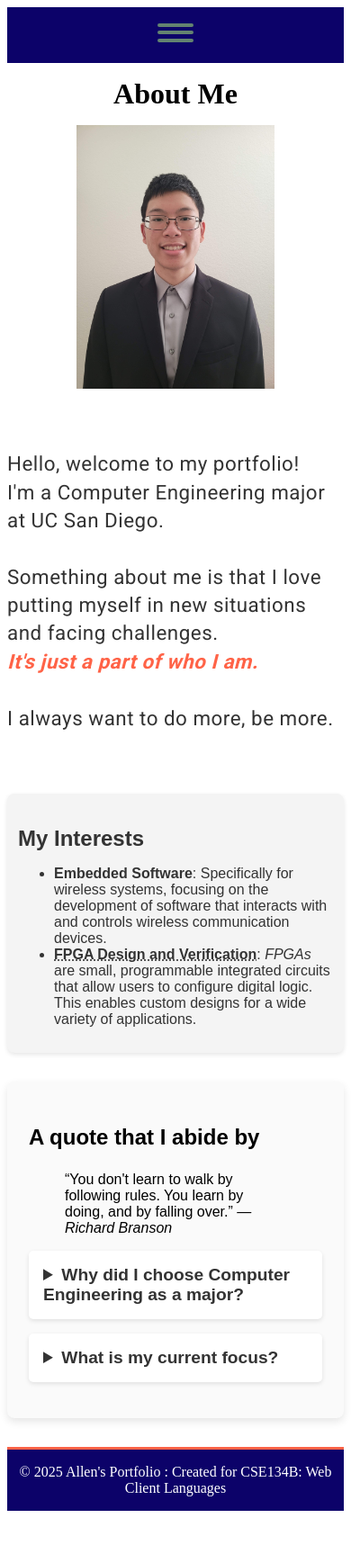
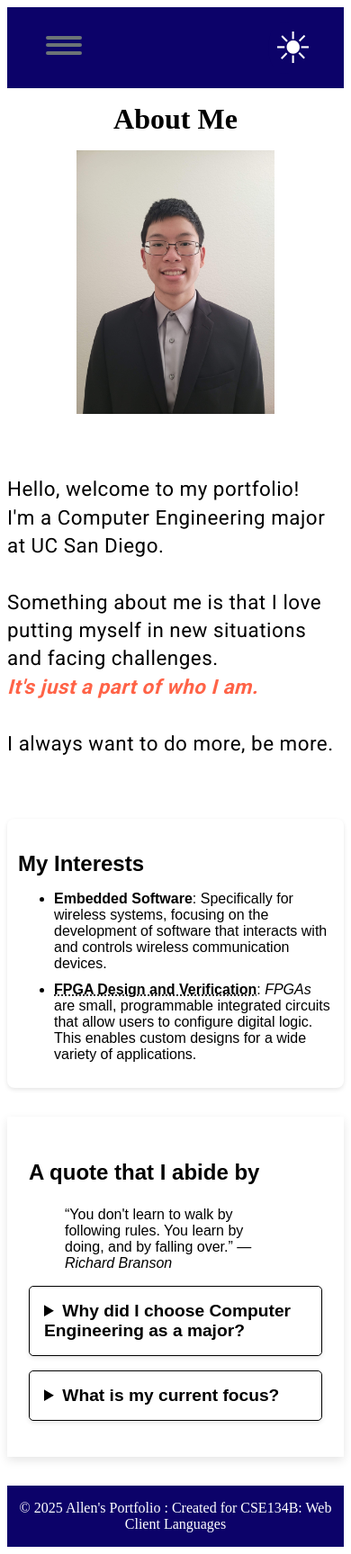
Before and after one commit to AllKeng/cse134-hw4, a plain HTML site: page index.html in a window 390 px wide. Shown: the whole page at 90% size. Before the commit the page ends 1687 px from the top, so only its background shows below. Drawn offline with Linux system fonts and the light colour scheme.

Commit message:
Added Dark & Light Theme Switcher

```diff
--- a/css/styles.css
+++ b/css/styles.css
@@ -3,14 +3,82 @@
 :root {
     --primary-color: #0c0269;
     --text-emphasis: #ff6347;
-    --button-color: color(display-p3 0.1 0.9 0.1); /* A cool, vibrant green */
+    --button-color: color(display-p3 0.1 0.76 0.1); /* A cool, vibrant green */
     --mix-color: color(display-p3 0.9 0.3 0.9);
+    --background-color: #fff;
+    --text-color: #000;
+    --link-color: #204ddf;
 }
+
+header, nav {
+    margin: 0;
+    border: none; /* Remove any default borders */
+}
+/* Dark theme */
+[data-theme="dark"] {
+    --background-color: #333333;
+    --background-colorLighter: #727272;
+    --text-color: #E0E0E0;
+    --link-color: #FFCC00;
+    --button-color: color(display-p3 0.1 0.46 0.1);
+}
+[data-theme="dark"] #sun-icon {
+    display: none;
+}
+
+[data-theme="dark"] #moon-icon {
+    display: inline;
+}
+a {
+    color: var(--link-color);
+    text-decoration: none;
+}
+body {
+    background-color: var(--background-color);
+    color: var(--text-color);
+}
+
+#sun-icon {
+    display: inline;
+    width: 24px;
+    height: auto;
+}
+
+#moon-icon {
+    display: none;
+}
+
+/* Increase the size of the icons */
+#sun-icon, #moon-icon {
+    font-size: 3rem; /* Adjust size as needed */
+    background-color: var(--primary-color); /* Background for the icons */
+    color: white;
+    margin: 0;
+    border: none;
+    outline: none;
+}
+
+#theme-toggle {
+    margin: 0;
+    border: none;
+    outline: none;
+    background-color: var(--primary-color);
+    display: flex;
+    align-items: center;
+    justify-content: center;
+    border-radius: 50%;
+    cursor: pointer;
+    outline: none;
+    margin-left: auto; /* Push the button to the far right */
+}
+
+
 
 /* Base Styles (Desktop & Laptop) */
 header > nav {
     display: flex;
-    justify-content: center;
+    /*justify-content: center;*/
+    justify-content: space-between; /* Distribute space between nav items */
     align-items: center;
     padding: 1rem 3rem;
     background: var(--primary-color, darkblue);
@@ -20,9 +88,12 @@ header > nav {
 
 .nav-links {
     display: flex;
-    list-style: none;
+    /*list-style: none;*/
     margin: 0;
     padding: 0;
+    justify-content: center; /* Center the links within the nav */
+    flex-grow: 1; /* Allow the nav-links to take up available space */
+    list-style: none;
 }
 
 .nav-links li {
@@ -138,7 +209,7 @@ nav ul li a {
     font-size: 1.4rem; /* Larger text */
     line-height: 1.4; /* More space between lines */
     letter-spacing: 0.5px; /* Slight spacing for better readability */
-    color: #333; /* Darker color for contrast */
+    color: var(--text-color);
     font-family: 'Roboto', 'Open Sans', Arial, sans-serif;
     text-align: left; /* Center the text */
     margin: 20px 0; /* Add spacing around the text */
@@ -152,13 +223,13 @@ nav ul li a {
 
 
 .sidebar {
-    background-color: #f4f4f4; /* Light background color */
+    background-color: var(--background-color); /* Light background color */
     padding: 1.5rem; /* Adequate padding for readability */
     margin: 1rem 1rem; /* Margin to separate from other content */
     border-radius: 8px; /* Rounded corners for a softer look */
     box-shadow: 0 2px 5px rgba(0, 0, 0, 0.1); /* Subtle shadow for depth */
     font-family: 'Arial', sans-serif; /* Choose a readable, modern font */
-    color: #333; /* Dark text color for contrast */
+    color: var(--text-color); /* Dark text color for contrast */
     max-width: 300px; /* Maximum width for the sidebar */
     flex-shrink: 0; /* Prevents shrinking in a flex layout */
 }
@@ -167,7 +238,7 @@ nav ul li a {
 .sidebar h3 {
     font-size: 1.5rem;
     font-weight: bold;
-    color: #333; /* Dark color for the heading */
+    color: var(--text-color);
     margin-bottom: 0.5rem; /* Space below the heading */
 }
 
@@ -176,6 +247,7 @@ nav ul li a {
     font-size: 1rem; /* Normal font size */
     line-height: 1.5; /* Adequate line spacing for readability */
     margin-bottom: 1rem; /* Space below the paragraph */
+
 }
 
 @keyframes fadeIn {
@@ -195,9 +267,9 @@ section {
 
 .about-section {
     font-family: 'Arial', sans-serif; /* Clean and modern font */
-    background-color: #fafafa; /* Light background for the section */
+    background-color: var(--background-color); /* Light background for the section */
     padding: 2rem; /* Generous padding around content */
-    border-radius: 8px; /* Rounded corners for a softer look */
+    /*border: 1px dashed var(--text-color);*/
     box-shadow: 0 4px 10px rgba(0, 0, 0, 0.1); /* Subtle shadow for depth */
     margin: 2rem 0; /* Space between sections */
 }
@@ -205,24 +277,26 @@ section {
 
 
 .about-section details {
-    background-color: #fff; /* White background for the details */
+    background-color: var(--background-color); /* White background for the details */
     border-radius: 5px; /* Rounded corners for each details element */
+    border: 1px solid var(--text-color);
     padding: 1rem; /* Padding inside the details */
     margin-bottom: 1rem; /* Space between each details block */
     box-shadow: 0 2px 5px rgba(0, 0, 0, 0.1); /* Subtle shadow for depth */
+
 }
 
 .about-section details summary {
     font-size: 1.3rem; /* Bigger font size for the summary */
     font-weight: bold;
     cursor: pointer; /* Make the summary clickable */
-    color: #333; /* Dark color for the summary */
+    color: var(--text-color); /* Dark color for the summary */
 }
 
 .about-section details p {
     font-size: 1rem; /* Normal font size for the paragraph */
     line-height: 1.6; /* Increased line height for readability */
-    color: #555; /* Lighter text for paragraph */
+    color: var(--text-color); /* Lighter text for paragraph */
 }
 
 .about-section details[open] summary {
@@ -248,12 +322,12 @@ hgroup > p {
 }
 
 footer p {
-    background-color: var(--primary-color, ); /* Dark background for the footer */
+    background-color: var(--primary-color, darkblue); /* Dark background for the footer */
     color: #fff; /* White text for contrast */
     padding: 1.5rem 0; /* Vertical padding for spacing */
     text-align: center; /* Center the text */
     font-size: 1.2rem; /* Larger font size for readability */
-    border-top: 3px solid var(--text-emphasis,coral); /* Optional: add a thin border to separate from content */
+    /*border-top: 3px solid var(--text-emphasis,coral); /* Optional: add a thin border to separate from content */
     margin-top: 2rem; /* Space between footer and the content above */
     margin: 0; /* Remove default margin */
 }
@@ -264,6 +338,9 @@ img, video {
     height: auto;         /* Maintains the aspect ratio of the image */
 }
 
+li {
+    margin-bottom: 0.7rem;
+}
 dl {
     position: sticky;            /* Allows it to be placed at the bottom of the section */
     background-color: #fef8c2;     /* Light yellow background to simulate a sticky note */
@@ -285,6 +362,10 @@ dl {
     margin-left: 1.5rem;
     margin-bottom: 1rem;
     font-style: italic;
+  }
+
+  dd, dt {
+    color: black;
   }
 /* Optional: For smaller screen adjustments (e.g., stack vertically on phones) */
 @media (max-width: 768px) {
@@ -349,13 +430,13 @@ th, td {
 }
 
 th {
-    background-color: #f7f7f7;
-    color: var(--primary-color, #2c3e50);
+    background-color: var(--background-color);
+    font-size: xx-large;
     font-weight: bold;
 }
 
 td {
-    background-color: #f9f9f9;
+    background-color: var(--background-color);
 }
 
 caption {
@@ -376,7 +457,7 @@ colgroup col:nth-child(2) {
   display: inline-block;
   padding: 10px 20px;
   background-color: #0077B5;
-  color: white;
+  color: var(--text-color);
   text-decoration: none;
   font-size: 1rem;
   border-radius: 5px;
@@ -390,6 +471,8 @@ dialog {
     text-align: center;      /* Centers the inline content (the button) */
     margin: 0rem auto;          /* This centers the button horizontally */
     font-size: large;
+    background-color: var(--background-color);
+    color: var(--text-color);
 }
 
 dialog button {
@@ -410,8 +493,8 @@ form {
     max-width: 600px;
     margin: 0 auto;
     padding: 20px;
-    background-color: #f9f9f9;
-    border-radius: 8px;
+    background-color: var(--background-color);
+    border: 0.1rem dashed var(--text-color);
     box-shadow: 0 4px 10px rgba(0, 0, 0, 0.1);
 }
 
@@ -424,7 +507,7 @@ fieldset {
 legend {
     font-size: 1.5rem;
     font-weight: bold;
-    color: var(--primary-color, );
+    /*color: var(--primary-color, blue);*/
     margin-bottom: 20px;
     text-align: center;
 }
@@ -443,6 +526,7 @@ input, textarea, select {
     border: 1px solid #ccc;
     border-radius: 4px;
     box-sizing: border-box;
+    background-color: var(--background-colorLighter);
 }
 
 input:focus, textarea:focus, select:focus {
@@ -454,11 +538,12 @@ input:focus, textarea:focus, select:focus {
 textarea {
     resize: vertical;
     min-height: 150px;
+
 }
 
-button {
+form button {
     background-color: var(--button-color, blue);
-    color: white;
+    color: var(--text-color);
     font-size: 1rem;
     padding: 12px 20px;
     border: none;
@@ -471,11 +556,13 @@ button {
 }
 
 button:hover {
-    background-color: #333;
+    background-color: #a173dd;
 }
 
+
 select {
-    background-color: #fff;
+    color: var(--text-color);
+    background-color: var(--background-colorLighter);
 }
 
 .nav-links li:has(a[href="index.html"]:hover),
@@ -537,7 +624,7 @@ fancy-card {
     border-radius: 8px;
     max-width: 300px;
     margin: 1rem auto;
-    background: #f9f9f9;
+    background: var(--background-color);
     box-shadow: 2px 2px 10px rgba(0, 0, 0, 0.1);
 }
 
--- a/index.html
+++ b/index.html
@@ -5,11 +5,12 @@
     <meta name="viewport" content="width=device-width, initial-scale=1.0">
     <title>Allen's Website: Home</title>
     <!-- Placeholder for now -->
-    <style></style>
-     <!-- Placeholder for the external CSS file -->
-     <link rel="stylesheet" href="css/styles.css">
-     <link href="https://fonts.googleapis.com/css2?family=Roboto:wght@400;700&family=Open+Sans:wght@300;600&display=swap" rel="stylesheet">
-</head>
+    <script src="scripts/theme-toggle.js" defer> </script>
+    <!-- Placeholder for the external CSS file -->
+    <link rel="stylesheet" href="css/styles.css">
+    <link href="https://fonts.googleapis.com/css2?family=Roboto:wght@400;700&family=Open+Sans:wght@300;600&display=swap" rel="stylesheet">
+
+    </head>
 <body>
     <header>
         <nav>
@@ -27,6 +28,19 @@
             <li><a href="info.html">Resume</a></li>
             <li><a href="contact.html">Contact</a></li>
           </ul>
+          <!-- Theme toggle button -->
+          <button id="theme-toggle" aria-label="Toggle Theme">
+            <span id="sun-icon">&#9728;</span> <!-- Sun icon for light mode -->
+            <span id="moon-icon">&#9790;</span> <!-- Moon icon for dark mode -->
+          </button>
+          <!-- Hide theme toggle for users with no JavaScript -->
+          <noscript>
+            <style>
+              #theme-toggle {
+                display: none;
+              }
+            </style>
+          </noscript>
         </nav>
       </header>
 
--- /dev/null
+++ b/scripts/theme-toggle.js
@@ -0,0 +1,37 @@
+// Function to toggle theme
+function toggleTheme() {
+    const currentTheme = localStorage.getItem('theme');
+    const newTheme = currentTheme === 'dark' ? 'light' : 'dark';
+
+    // Set the new theme in localStorage and the data attribute
+    localStorage.setItem('theme', newTheme);
+    document.documentElement.setAttribute('data-theme', newTheme);
+    console.log("ran");
+
+    // Update the button icons based on the theme
+    if (newTheme === 'dark') {
+      document.getElementById('moon-icon').style.display = 'inline';
+      document.getElementById('sun-icon').style.display = 'none';
+    } else {
+      document.getElementById('moon-icon').style.display = 'none';
+      document.getElementById('sun-icon').style.display = 'inline';
+    }
+  }
+
+  // Set the initial theme on page load
+  document.addEventListener('DOMContentLoaded', () => {
+    const savedTheme = localStorage.getItem('theme') || 'light';
+    document.documentElement.setAttribute('data-theme', savedTheme);
+
+    // Set the correct icon based on the theme
+    if (savedTheme === 'dark') {
+      document.getElementById('moon-icon').style.display = 'inline';
+      document.getElementById('sun-icon').style.display = 'none';
+    } else {
+      document.getElementById('moon-icon').style.display = 'none';
+      document.getElementById('sun-icon').style.display = 'inline';
+    }
+  });
+
+  // Add event listener for the theme toggle button
+  document.getElementById('theme-toggle').addEventListener('click', toggleTheme);
```
Also changed, not shown: contact.html (+14 -0 lines), info.html (+14 -0 lines), portfolio.html (+14 -0 lines). Lines whose indentation alone changed are shown as unchanged.
